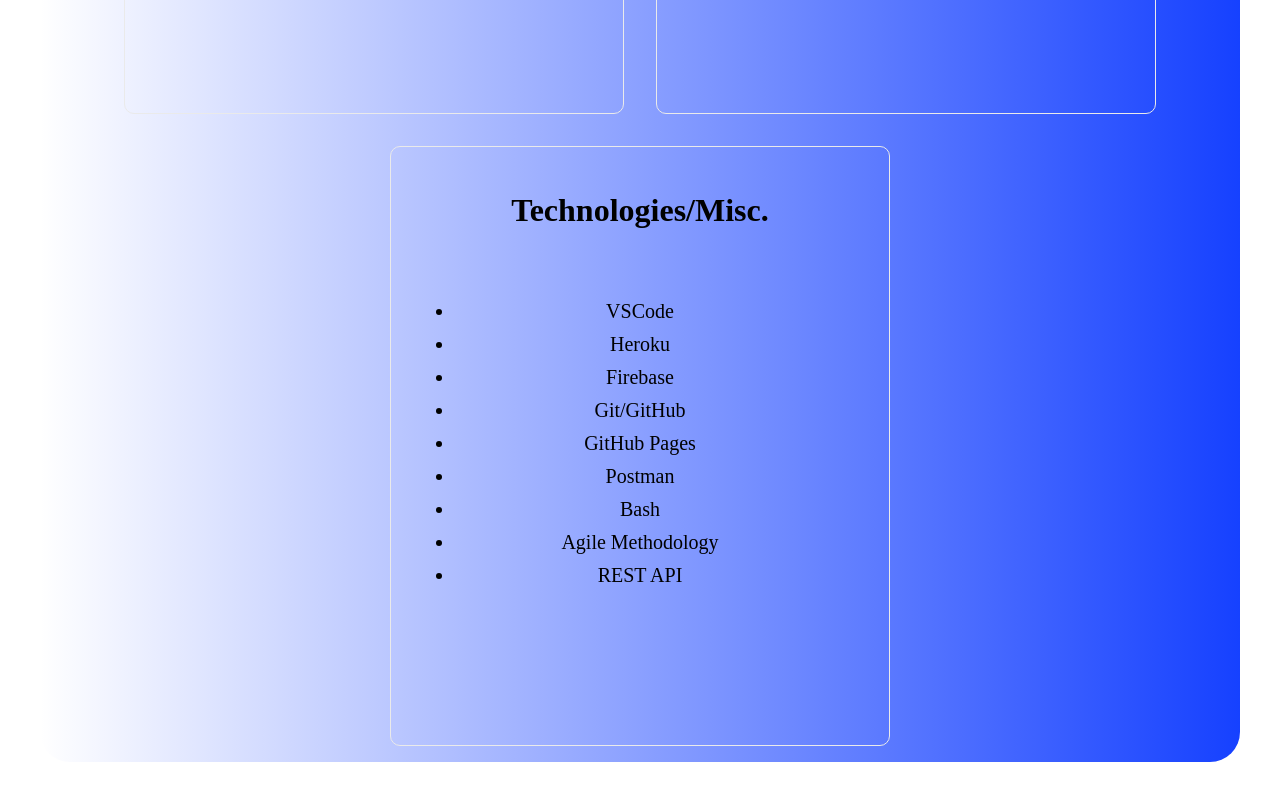
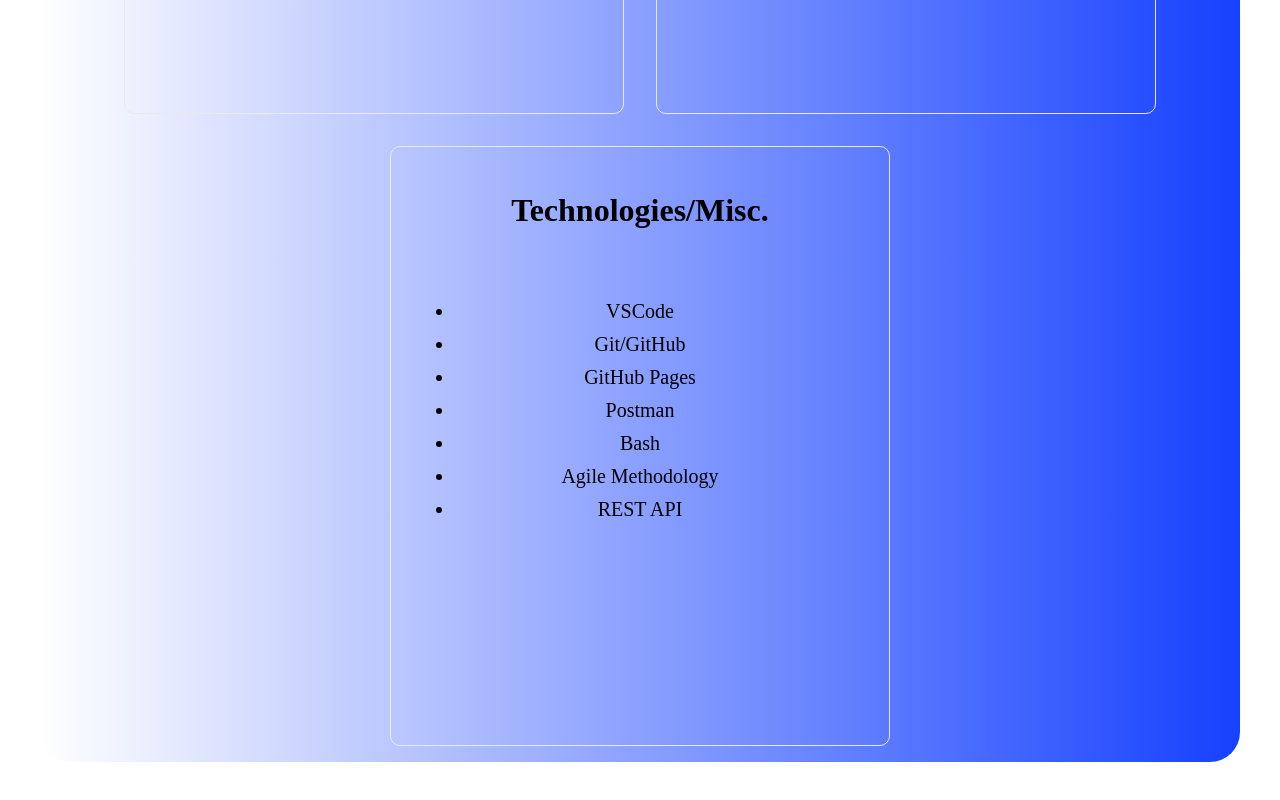
Before and after one commit to johnnythethird/portfolio-website, a Next.js app: page /nextjs-pages/ in a window 1280 px wide. Shown: the part 1266-2066 px from the top of the page. Built offline with nearby package versions, Linux system fonts and the light colour scheme.

Commit message:
Update index.js

```diff
--- a/pages/index.js
+++ b/pages/index.js
@@ -90,8 +90,6 @@
             <h1>Technologies/Misc.</h1>
             <ul>
               <li>VSCode</li>
-              <li>Heroku</li>
-              <li>Firebase</li>
               <li>Git/GitHub</li>
               <li>GitHub Pages</li>
               <li>Postman</li>
```
